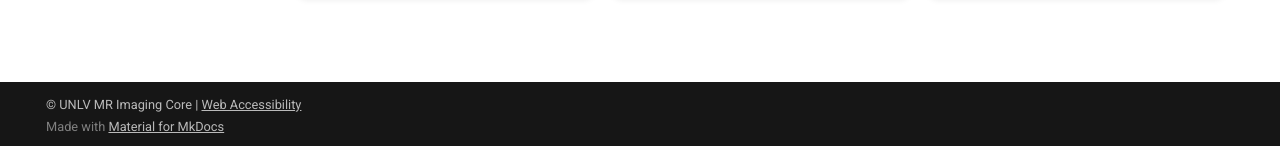
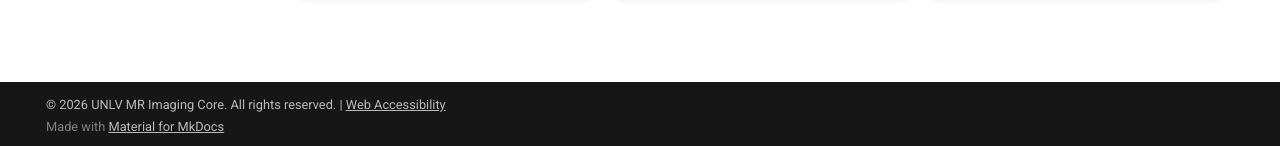
Before and after one commit to unlvfmri/umic, an MkDocs documentation site: the page built from docs/index.md, in a window 1280 px wide and 1196 px high. Shown: the part 1047-1193 px from the top of the window. Built offline with MkDocs 1.6.1 and Material for MkDocs 9.7.7, drawn with Linux system fonts in a browser that asks for light colours.

Commit message:
Update copyright year and text in mkdocs.yml

```diff
--- a/mkdocs.yml
+++ b/mkdocs.yml
@@ -45,5 +45,5 @@ markdown_extensions:
   - pymdownx.details
 
 copyright: >
-  © UNLV MR Imaging Core |
+  © 2026 UNLV MR Imaging Core. All rights reserved. |
   <a href="https://www.unlv.edu/web/accessibility">Web Accessibility</a>
```
